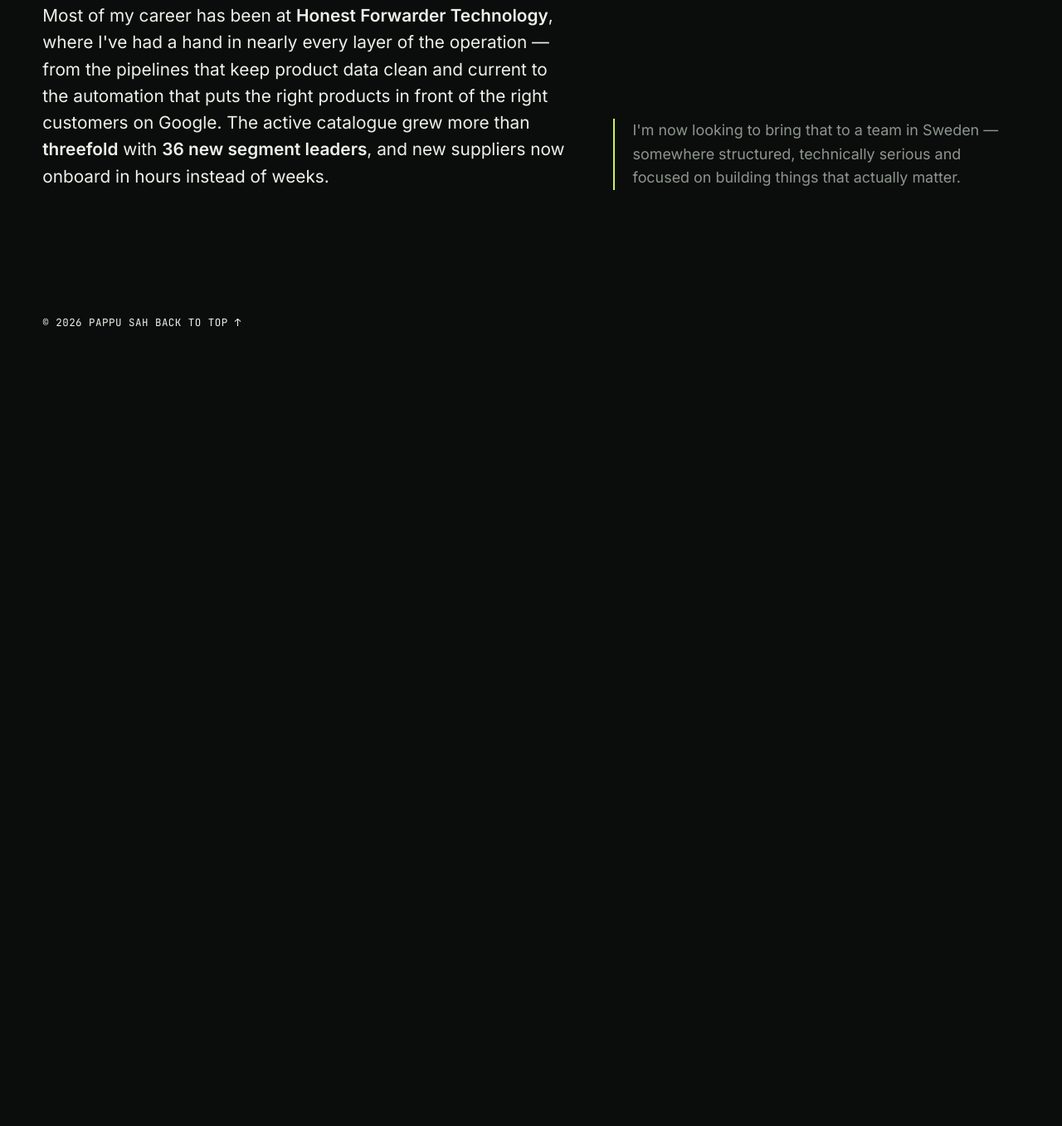
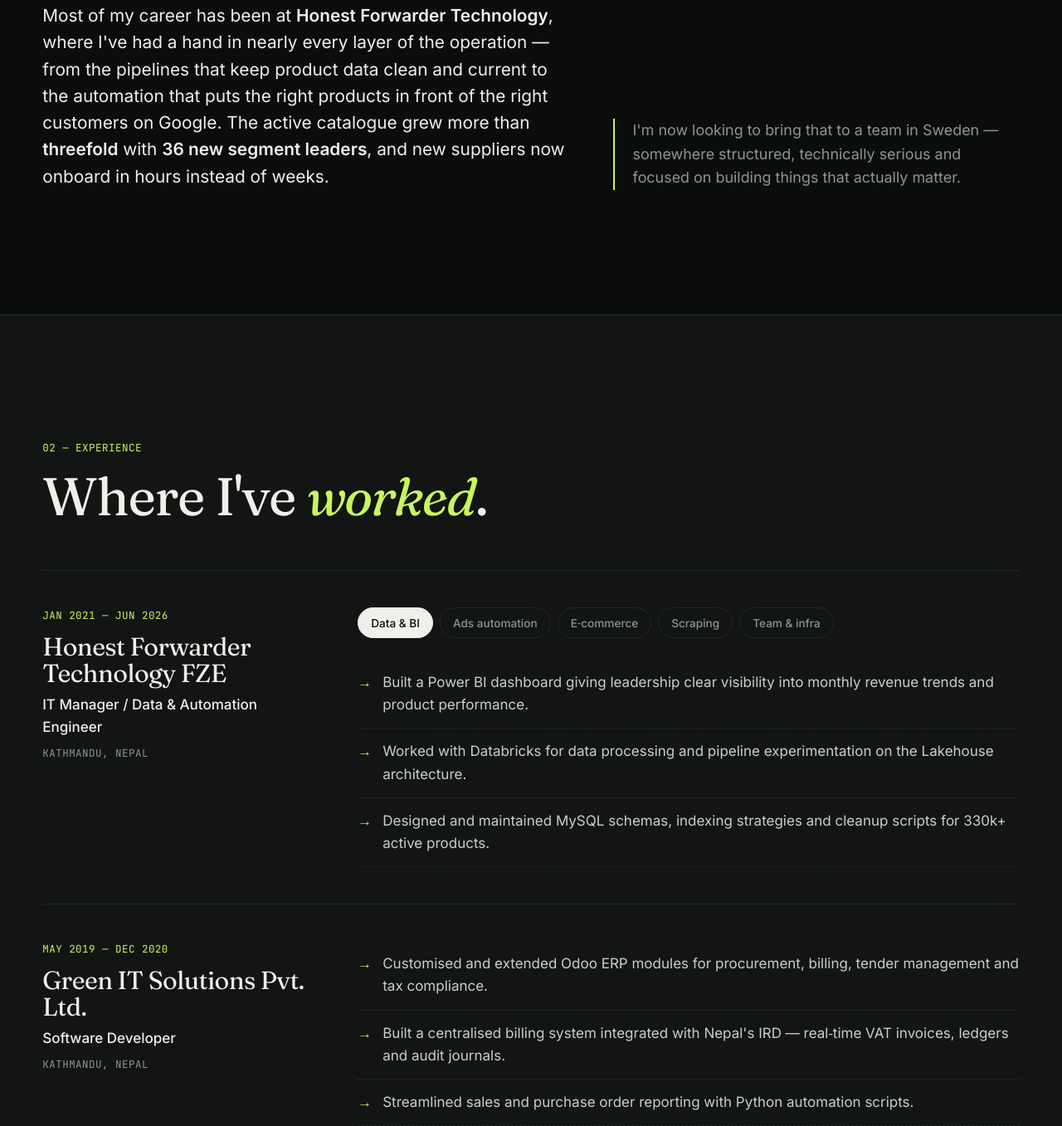
Before and after one commit to SHUBHAM-NIRMAL18/pappu-portfolio, a plain HTML site: page index.html in a window 1280 px wide. Shown: the part 1443-2800 px from the top of the page at 83% size. Before the commit the page ends 1842 px from the top, so only its background shows below. Drawn offline with Linux system fonts and the light colour scheme.

Commit message:
feat: experience section with tabbed highlights

```diff
--- a/index.html
+++ b/index.html
@@ -77,6 +77,71 @@
   </div>
 </section>
 
+<!-- EXPERIENCE -->
+<section id="experience" class="sec band">
+  <div class="wrap">
+    <div class="head reveal"><p class="mono label">02 — Experience</p><h2>Where I've <em>worked</em>.</h2></div>
+
+    <article class="job reveal">
+      <div class="job-meta">
+        <p class="mono when">Jan 2021 — Jun 2026</p>
+        <h3>Honest Forwarder Technology FZE</h3>
+        <p class="role">IT Manager / Data &amp; Automation Engineer</p>
+        <p class="mono where">Kathmandu, Nepal</p>
+      </div>
+      <div class="job-body">
+        <div class="tabs" role="tablist">
+          <button class="on" data-t="t1">Data &amp; BI</button>
+          <button data-t="t2">Ads automation</button>
+          <button data-t="t3">E‑commerce</button>
+          <button data-t="t4">Scraping</button>
+          <button data-t="t5">Team &amp; infra</button>
+        </div>
+        <ul class="pane on" id="t1">
+          <li>Built a Power BI dashboard giving leadership clear visibility into monthly revenue trends and product performance.</li>
+          <li>Worked with Databricks for data processing and pipeline experimentation on the Lakehouse architecture.</li>
+          <li>Designed and maintained MySQL schemas, indexing strategies and cleanup scripts for 330k+ active products.</li>
+        </ul>
+        <ul class="pane" id="t2">
+          <li>Grew daily clicks 230%+ and reached 400k daily impressions by rebuilding campaign segmentation with NLP classification and linear regression.</li>
+          <li>Built the <strong>Fighter Program</strong> — Google Ads API tool that classifies products with NLP, analyses daily reports and rotates inventory automatically.</li>
+          <li>Collected competitor pricing via Zenserp API and implemented dynamic pricing to lift CTR on Google Shopping.</li>
+        </ul>
+        <ul class="pane" id="t3">
+          <li>Led backend automation for the full e‑commerce workflow: product feeds, order processing and delivery partner integrations across 330k+ SKUs.</li>
+          <li>Built a custom order management system on Google Sheets and email alert APIs covering 200+ active orders.</li>
+          <li>Integrated multiple delivery partner APIs for real‑time tracking, automated invoices and customer pre‑alerts.</li>
+          <li>Shipped a volume recommendation system using regression on historical shipping data.</li>
+        </ul>
+        <ul class="pane" id="t4">
+          <li>Designed a reusable scraping framework on Scrapy, Selenium, Splash and Zyte for rapid supplier onboarding.</li>
+          <li>Cleaned and enriched multilingual datasets with regex, translation APIs and NLP keyword mapping.</li>
+        </ul>
+        <ul class="pane" id="t5">
+          <li>Led a small backend team — set priorities, guided implementation and ran final QA before releases.</li>
+          <li>Maintained DigitalOcean Ubuntu servers: CPU/memory issues, zombie processes, bot/IP blocking and MySQL locks.</li>
+        </ul>
+      </div>
+    </article>
+
+    <article class="job reveal">
+      <div class="job-meta">
+        <p class="mono when">May 2019 — Dec 2020</p>
+        <h3>Green IT Solutions Pvt. Ltd.</h3>
+        <p class="role">Software Developer</p>
+        <p class="mono where">Kathmandu, Nepal</p>
+      </div>
+      <div class="job-body">
+        <ul class="pane on">
+          <li>Customised and extended Odoo ERP modules for procurement, billing, tender management and tax compliance.</li>
+          <li>Built a centralised billing system integrated with Nepal's IRD — real‑time VAT invoices, ledgers and audit journals.</li>
+          <li>Streamlined sales and purchase order reporting with Python automation scripts.</li>
+        </ul>
+      </div>
+    </article>
+  </div>
+</section>
+
 </main>
 
 <footer class="wrap foot mono">
--- a/main.js
+++ b/main.js
@@ -6,6 +6,16 @@ addEventListener('scroll', () => nav.classList.toggle('solid', scrollY > 40), {
 const burger = document.getElementById('burger'), links = document.getElementById('links');
 burger.addEventListener('click', () => { burger.classList.toggle('x'); links.classList.toggle('open'); });
 links.querySelectorAll('a').forEach(a => a.addEventListener('click', () => { burger.classList.remove('x'); links.classList.remove('open'); }));
+
+// tabs
+document.querySelectorAll('.tabs').forEach(t => {
+  t.addEventListener('click', e => {
+    const b = e.target.closest('button'); if (!b) return;
+    const body = t.parentElement;
+    t.querySelectorAll('button').forEach(x => x.classList.toggle('on', x === b));
+    body.querySelectorAll('.pane').forEach(p => p.classList.toggle('on', p.id === b.dataset.t));
+  });
+});
 
 // counters
 const count = el => {
--- a/style.css
+++ b/style.css
@@ -69,6 +69,22 @@ h1 em{color:var(--acc)}
 .about p:last-child{color:var(--mute);border-left:2px solid var(--acc);padding-left:22px;align-self:end}
 strong{font-weight:600;color:var(--ink)}
 
+/* experience */
+.job{display:grid;grid-template-columns:330px 1fr;gap:50px;padding:44px 0;border-top:1px solid var(--line)}
+.when{color:var(--acc);margin-bottom:12px}
+.job h3{font-size:1.9rem;margin-bottom:8px}
+.role{color:var(--ink);font-weight:500}
+.where{color:var(--mute);margin-top:8px}
+.tabs{display:flex;flex-wrap:wrap;gap:8px;margin-bottom:26px}
+.tabs button{font:500 .85rem var(--sans);background:transparent;color:var(--mute);border:1px solid var(--line);padding:8px 15px;border-radius:99px;cursor:pointer;transition:.2s}
+.tabs button:hover{color:var(--ink)}
+.tabs button.on{background:var(--ink);color:var(--bg);border-color:var(--ink)}
+.pane{list-style:none;display:none}
+.pane.on{display:block;animation:fade .45s}
+@keyframes fade{from{opacity:0;transform:translateY(8px)}}
+.pane li{position:relative;padding:14px 0 14px 30px;border-bottom:1px dashed var(--line);color:#c9cfc8}
+.pane li::before{content:"→";position:absolute;left:0;color:var(--acc)}
+
 /* reveal */
 .reveal{opacity:0;transform:translateY(28px);transition:opacity .8s cubic-bezier(.2,.7,.2,1),transform .8s cubic-bezier(.2,.7,.2,1)}
 .reveal.in{opacity:1;transform:none}
```
